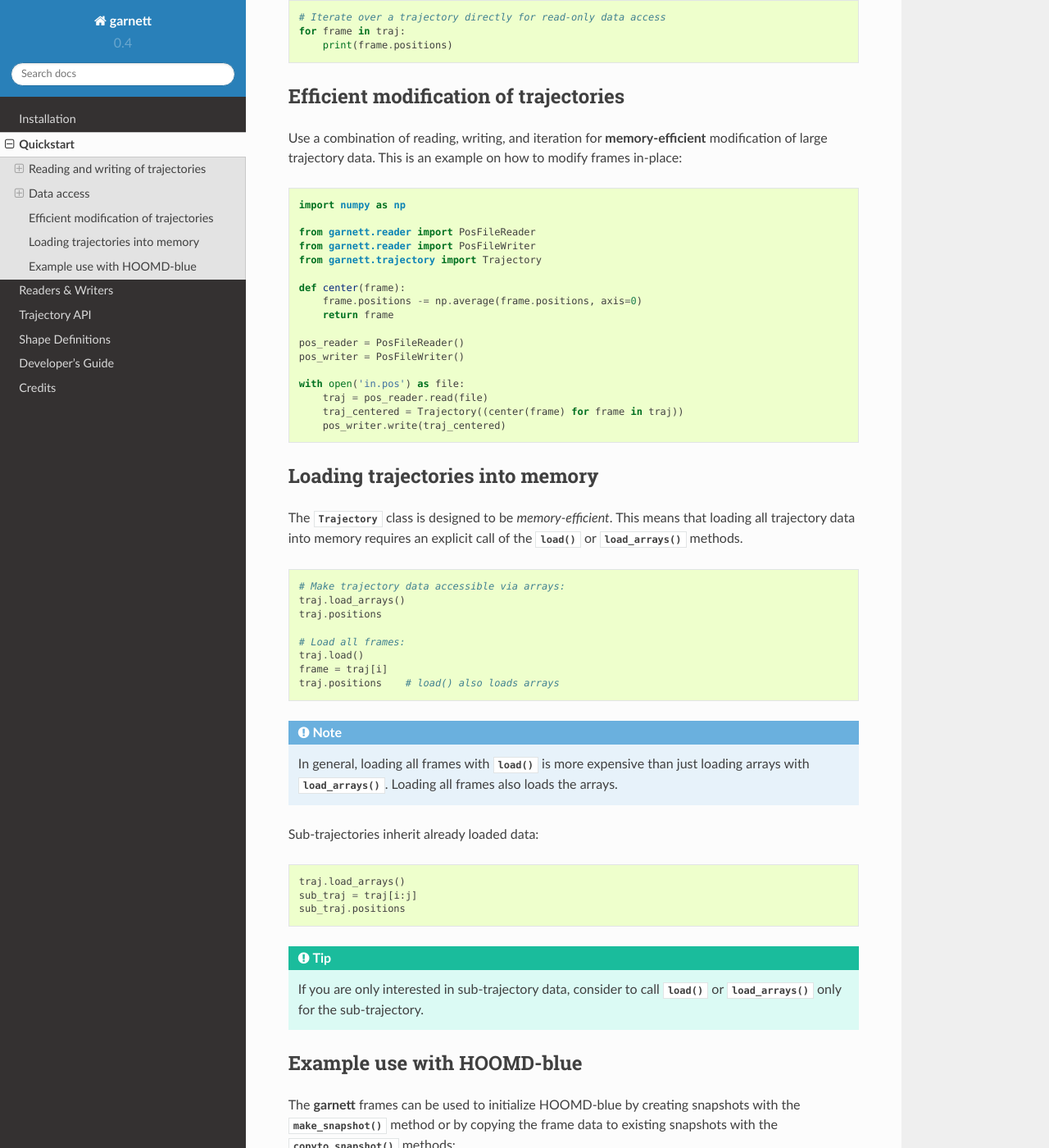
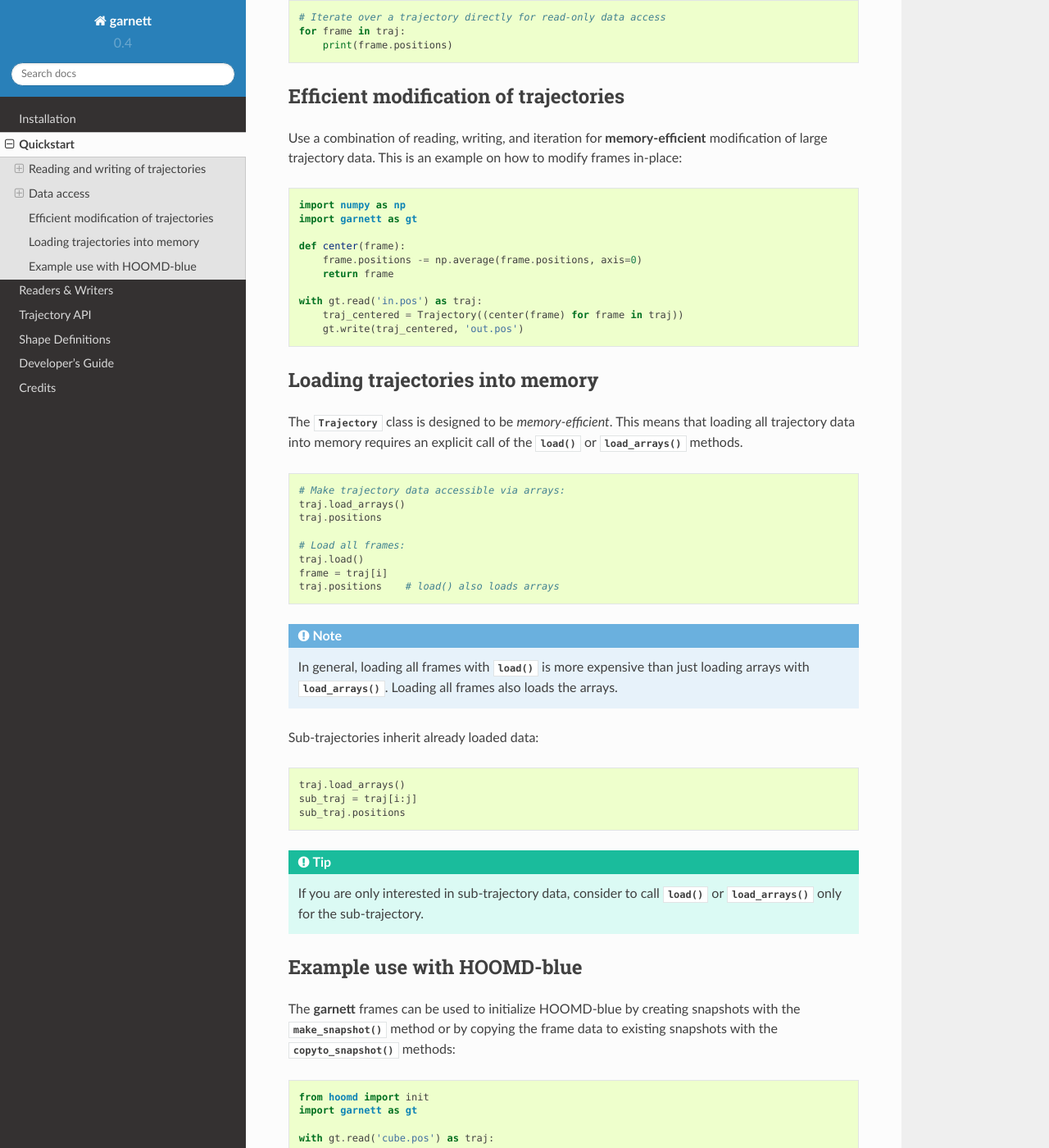
Before and after one commit to glotzerlab/garnett, a Sphinx documentation site: the page built from doc/quickstart.rst, in a window 1280 px wide and 1400 px high, scrolled down 2415 px. Shown: the whole window at 82% size. Built offline with Sphinx 7.4.7 and the Read the Docs theme 2.0.0, drawn with Linux system fonts in a browser that asks for light colours; some of the changed text lies outside the part shown.

Commit message:
update examples

```diff
--- a/doc/quickstart.rst
+++ b/doc/quickstart.rst
@@ -141,22 +141,15 @@ This is an example on how to modify frames in-place:
 .. code-block:: python
 
     import numpy as np
-
-    from garnett.reader import PosFileReader
-    from garnett.reader import PosFileWriter
-    from garnett.trajectory import Trajectory
+    import garnett as gt
 
     def center(frame):
         frame.positions -= np.average(frame.positions, axis=0)
         return frame
 
-    pos_reader = PosFileReader()
-    pos_writer = PosFileWriter()
-
-    with open('in.pos') as file:
-        traj = pos_reader.read(file)
+    with gt.read('in.pos') as traj:
         traj_centered = Trajectory((center(frame) for frame in traj))
-        pos_writer.write(traj_centered)
+        gt.write(traj_centered, 'out.pos')
 
 Loading trajectories into memory
 ================================
@@ -201,13 +194,9 @@ The **garnett** frames can be used to initialize HOOMD-blue by creating snapshot
 .. code-block:: python
 
     from hoomd import init
-    # For versions <2.x: from hoomd_script import init
+    import garnett as gt
 
-    from garnett.reader import PosFileReader
-
-    pos_reader = PosFileReader()
-    with open('cube.pos') as posfile:
-        traj = pos_reader.read(posfile)
+    with gt.read('cube.pos') as traj:
 
         # Initialize from last frame
         snapshot = traj[-1].make_snapshot()
```
